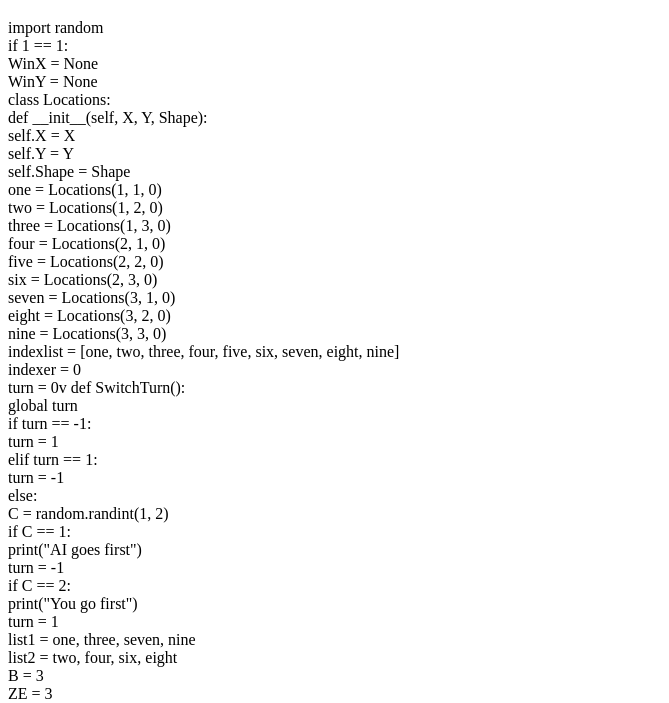
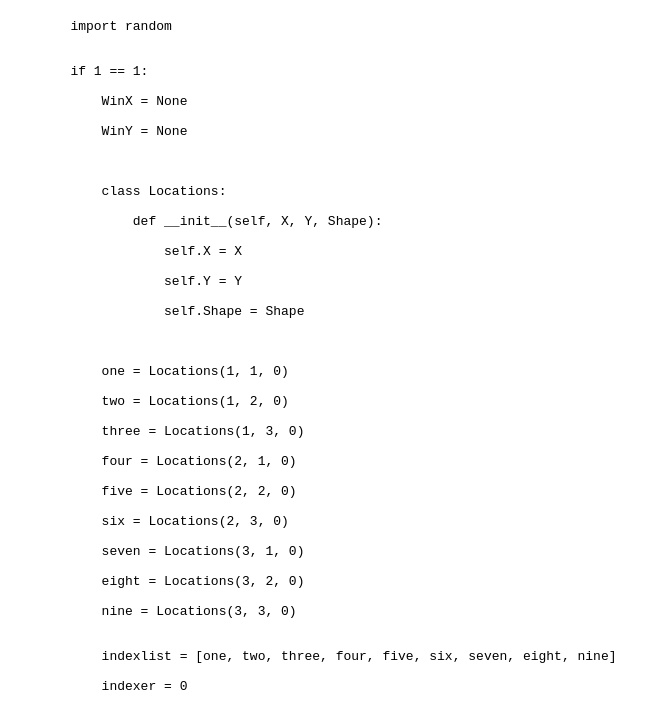
Before and after one commit to Grayninja06/SLCodePython, a plain HTML site: page index.html in a window 1280 px wide. Shown: the part 61-764 px from the top of the page, without its empty margins (0-669 px from the left). Drawn offline with Linux system fonts and the light colour scheme.

Commit message:
Update index.html

```diff
--- a/index.html
+++ b/index.html
@@ -5,15 +5,10 @@
         <title>
             Python Code
         </title>
-        <style>
-            .tab2 {
-                tab-size: 4;
-            }
-        </style>
     </head>
     <body>
       <h1>Python Code For Science Fair Project</h1>
-      <p class="tab2">
+      <pre>
         import random<br>
 
         if 1 == 1:<br>
@@ -345,7 +340,7 @@
                     continue<br>
                 else:<br>
                     break<br>
-      </p>
+      </pre>
       <h3>this code could be higly optimized</h3>
     </body>
   <html>
```
